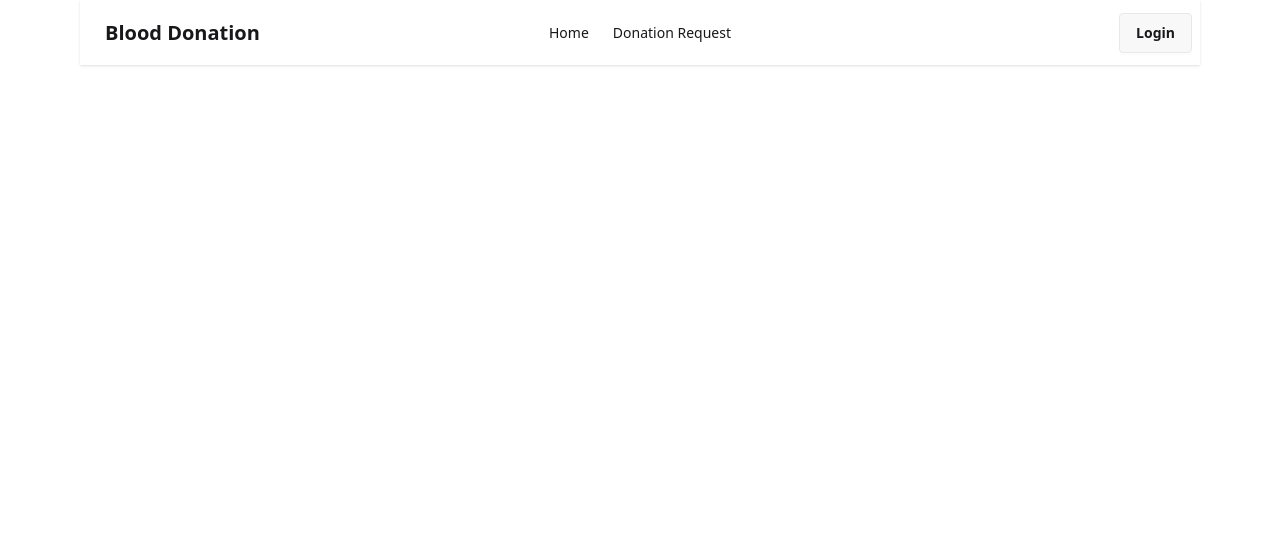
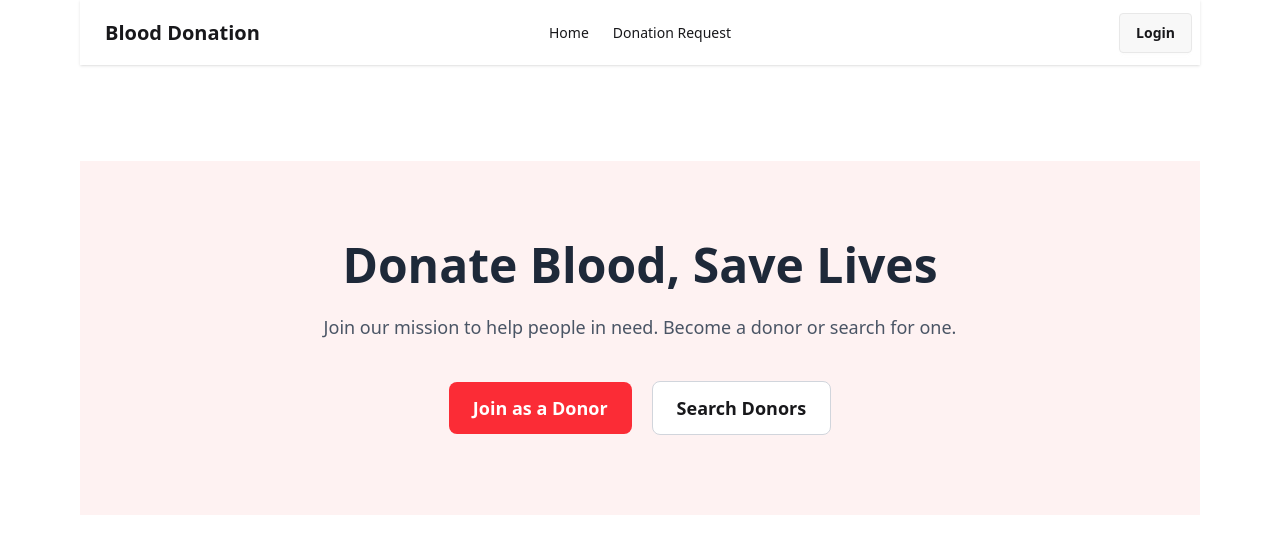
Before and after one commit to rabbiWD/Blood-Donation-Application-Client, a React (Vite) app: page / in a window 1280 px wide. Shown: the top 554 px of the page. Built offline with nearby package versions, Linux system fonts and the light colour scheme; no server answers.

Commit message:
banner done

```diff
--- /dev/null
+++ b/src/Components/Home/Home.jsx
@@ -0,0 +1,12 @@
+import React from 'react';
+import Banner from '../Shared/Banner/Banner';
+
+const Home = () => {
+    return (
+        <div>
+            <Banner/>
+        </div>
+    );
+};
+
+export default Home;
--- /dev/null
+++ b/src/Components/Shared/Banner/Banner.jsx
@@ -0,0 +1,45 @@
+import React from "react";
+import { Link } from "react-router";
+import Container from "../../Container";
+
+const Banner = () => {
+  return (
+    <Container>
+        <div className="bg-red-50 py-20">
+      <div className="max-w-6xl mx-auto text-center px-4">
+        {/* Heading */}
+        <h1 className="text-4xl md:text-5xl font-bold text-gray-800 mb-6">
+          Donate Blood, Save Lives
+        </h1>
+
+        {/* Subheading (optional) */}
+        <p className="text-lg text-gray-600 mb-10">
+          Join our mission to help people in need. Become a donor or search for
+          one.
+        </p>
+
+        {/* Buttons */}
+        <div className="flex items-center justify-center gap-5">
+          {/* Join as Donor */}
+          <Link
+            to="/register"
+            className="bg-red-500 text-white px-6 py-3 rounded-lg text-lg font-semibold hover:bg-red-600 transition"
+          >
+            Join as a Donor
+          </Link>
+
+          {/* Search Donors */}
+          <Link
+            to="/search"
+            className="bg-white border border-gray-300 px-6 py-3 rounded-lg text-lg font-semibold hover:bg-gray-100 transition"
+          >
+            Search Donors
+          </Link>
+        </div>
+      </div>
+    </div>
+    </Container>
+  );
+};
+
+export default Banner;
--- a/src/Components/Shared/Navbar/Navbar.jsx
+++ b/src/Components/Shared/Navbar/Navbar.jsx
@@ -1,23 +1,33 @@
 import React from "react";
 import { Link, NavLink } from "react-router";
-import Container from "../../Container";
+import Container from './../../Container';
+import useAuth from './../../../hooks/useAuth';
 
-const links = (
+
+
+
+const Navbar = () => {
+  // const { user, logout } = useContext(AuthContext);  // user data
+  const {user, logout} = useAuth()
+
+  // Common Links (Home + Donation Request)
+  const commonLinks = (
     <>
       <li>
         <NavLink to="/">Home</NavLink>
       </li>
       <li>
-      <NavLink to="/donation-request"> Donation Request</NavLink>
+        <NavLink to="/donation-request">Donation Request</NavLink>
       </li>
     </>
   );
 
-const Navbar = () => {
   return (
     <Container>
       <div className="navbar bg-base-100 shadow-sm">
+        {/* Left - Logo & Mobile Menu */}
         <div className="navbar-start">
+          {/* Mobile dropdown */}
           <div className="dropdown">
             <div tabIndex={0} role="button" className="btn btn-ghost lg:hidden">
               <svg
@@ -27,29 +37,103 @@ const Navbar = () => {
                 viewBox="0 0 24 24"
                 stroke="currentColor"
               >
-              {" "}
                 <path
                   strokeLinecap="round"
                   strokeLinejoin="round"
                   strokeWidth="2"
                   d="M4 6h16M4 12h8m-8 6h16"
-              />{" "}
+                />
               </svg>
             </div>
+
             <ul
               tabIndex="-1"
-            className="menu menu-sm dropdown-content bg-base-100 rounded-box z-1 mt-3 w-52 p-2 shadow"
+              className="menu menu-sm dropdown-content bg-base-100 rounded-box z-10 mt-3 w-52 p-2 shadow"
             >
-            {links}
+              {commonLinks}
+
+              {/* Login na thakle → Login Link */}
+              {/* {!user && (
+                <li>
+                  <NavLink to="/login">Login</NavLink>
+                </li>
+              )} */}
+
+              {/* Login thakle → Funding & Avatar dropdown */}
+              {user && (
+                <>
+                  <li>
+                    <NavLink to="/funding">Funding</NavLink>
+                  </li>
+
+                  <li>
+                    <NavLink to="/dashboard">Dashboard</NavLink>
+                  </li>
+
+                  <li>
+                    <button onClick={logout}>Logout</button>
+                  </li>
+                </>
+              )}
             </ul>
           </div>
-        <Link to='/' className="btn btn-ghost text-xl">Blood Donation</Link>
+
+          {/* Logo */}
+          <Link to="/" className="btn btn-ghost text-xl">
+            Blood Donation
+          </Link>
         </div>
+
+        {/* Middle - Desktop Menu */}
         <div className="navbar-center hidden lg:flex">
-        <ul className="menu menu-horizontal px-1">{links}</ul>
+          <ul className="menu menu-horizontal px-1">
+            {commonLinks}
+
+            {/* Login na thakle */}
+            {/* {!user && (
+              <li>
+                <NavLink to="/login">Login</NavLink>
+              </li>
+            )} */}
+
+            {/* Login thakle */}
+            {user && (
+              <>
+                <li>
+                  <NavLink to="/funding">Funding</NavLink>
+                </li>
+              </>
+            )}
+          </ul>
         </div>
+
+        {/* Right - Avatar / Login button */}
         <div className="navbar-end">
-        <a className="btn">Login</a>
+          {!user ? (
+            <Link to="/login" className="btn">
+              Login
+            </Link>
+          ) : (
+            <div className="dropdown dropdown-end">
+              <label tabIndex={0} className="btn btn-ghost btn-circle avatar">
+                <div className="w-10 rounded-full">
+                  <img src={user?.photoURL || "https://i.ibb.co/1RQ6gQD/user.png"} />
+                </div>
+              </label>
+
+              <ul
+                tabIndex={0}
+                className="menu menu-sm dropdown-content mt-3 z-10 p-2 shadow bg-base-100 rounded-box w-52"
+              >
+                <li>
+                  <NavLink to="/dashboard">Dashboard</NavLink>
+                </li>
+                <li>
+                  <button onClick={logout}>Logout</button>
+                </li>
+              </ul>
+            </div>
+          )}
         </div>
       </div>
     </Container>
--- a/src/Layouts/MainLayout.jsx
+++ b/src/Layouts/MainLayout.jsx
@@ -1,12 +1,16 @@
-import React from 'react';
-import Navbar from '../Components/Shared/Navbar/Navbar';
+import React from "react";
+import Navbar from "../Components/Shared/Navbar/Navbar";
+import { Outlet } from "react-router";
 
 const MainLayout = () => {
-    return (
-        <div>
-            <Navbar/>
-        </div>
-    );
+  return (
+    <div>
+      <Navbar />
+      <div className="pt-24 min-h-[calc(100vh-68px)]">
+        <Outlet />
+      </div>
+    </div>
+  );
 };
 
 export default MainLayout;
--- /dev/null
+++ b/src/Routes/Router.jsx
@@ -0,0 +1,18 @@
+import { createBrowserRouter } from "react-router";
+import MainLayout from './../Layouts/MainLayout';
+import Home from "../Components/Home/Home";
+
+
+
+export const router = createBrowserRouter([
+  {
+    path: "/",
+    element: <MainLayout/>,
+    children: [
+      {
+        index: true,
+        element: <Home/>
+      },
+    ]
+  },
+]);
```
Also changed, not shown: src/main.jsx (+5 -14 lines). Lines whose indentation alone changed are shown as unchanged.
